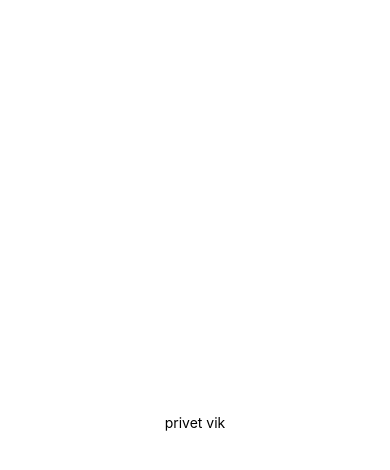
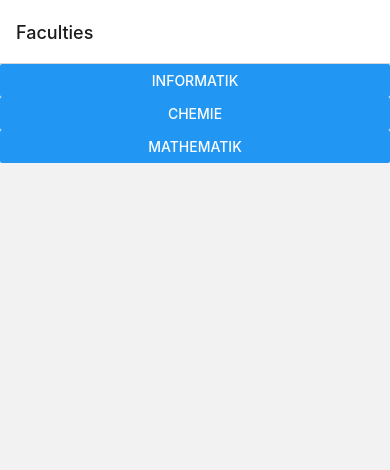
Before and after one commit to CyberRocketLab/FeedBackApp, a React Native app: screen / in a window 390 px wide. Shown: the top 470 px of the page. Built offline with nearby package versions, Linux system fonts and the light colour scheme.

Commit message:
base implementation

```diff
--- a/App.js
+++ b/App.js
@@ -1,20 +1,49 @@
-import { StatusBar } from 'expo-status-bar';
-import { StyleSheet, Text, View } from 'react-native';
+// import { StatusBar } from 'expo-status-bar';
+// import { StyleSheet, Text, View } from 'react-native';
+//
+// export default function App() {
+//   return (
+//     <View style={styles.container}>
+//       <Text>privet vik</Text>
+//       <StatusBar style="auto" />
+//     </View>
+//   );
+// }
+//
+// const styles = StyleSheet.create({
+//   container: {
+//     flex: 1,
+//     backgroundColor: '#fff',
+//     alignItems: 'center',
+//     justifyContent: 'center',
+//   },
+// });
 
-export default function App() {
+
+import React from 'react';
+import { NavigationContainer } from '@react-navigation/native';
+import { createStackNavigator } from '@react-navigation/stack';
+
+import FacultiesScreen from './screens/FacultiesScreen';
+import CoursesScreen from './screens/CoursesScreen';
+import CourseScreen from './screens/CourseScreen';
+import FeedbackScreen from './screens/FeedbackScreen';
+import ScoreScreen from './screens/ScoreScreen';
+
+const Stack = createStackNavigator();
+
+function App() {
   return (
-    <View style={styles.container}>
-      <Text>privet vik</Text>
-      <StatusBar style="auto" />
-    </View>
+      <NavigationContainer>
+        <Stack.Navigator initialRouteName="Faculties">
+          <Stack.Screen name="Faculties" component={FacultiesScreen} />
+          <Stack.Screen name="Courses" component={CoursesScreen} />
+          <Stack.Screen name="Course" component={CourseScreen} />
+          <Stack.Screen name="Feedback" component={FeedbackScreen} />
+          <Stack.Screen name="Score" component={ScoreScreen} />
+        </Stack.Navigator>
+      </NavigationContainer>
   );
 }
 
-const styles = StyleSheet.create({
-  container: {
-    flex: 1,
-    backgroundColor: '#fff',
-    alignItems: 'center',
-    justifyContent: 'center',
-  },
-});
+export default App;
--- a/package.json
+++ b/package.json
@@ -9,10 +9,13 @@
     "web": "expo start --web"
   },
   "dependencies": {
+    "@react-navigation/native": "^6.1.6",
+    "@react-navigation/stack": "^6.3.16",
     "expo": "~48.0.15",
     "expo-status-bar": "~1.4.4",
     "react": "18.2.0",
-    "react-native": "0.71.7"
+    "react-native": "0.71.7",
+    "react-native-elements": "^3.4.3"
   },
   "devDependencies": {
     "@babel/core": "^7.20.0"
--- /dev/null
+++ b/screens/CourseScreen.js
@@ -0,0 +1,16 @@
+import React from 'react';
+import { Button, View, Text } from 'react-native';
+
+function CourseScreen({ route, navigation }) {
+    const { course } = route.params;
+
+    return (
+        <View>
+            <Text>{course}</Text>
+            <Button title="Feedback" onPress={() => navigation.navigate('Feedback', { course })} />
+            <Button title="View Score" onPress={() => navigation.navigate('Score', { course })} />
+        </View>
+    );
+}
+
+export default CourseScreen;
--- /dev/null
+++ b/screens/CoursesScreen.js
@@ -0,0 +1,20 @@
+import React from 'react';
+import { Button, View } from 'react-native';
+
+function CoursesScreen({ route, navigation }) {
+    const { faculty } = route.params;
+    // Fetch the courses for the faculty from your backend
+    // Hardcoded for simplicity
+    const courses = ['course1', 'course2', 'course3'];
+
+    return (
+        <View>
+            {/* Render each course */}
+            {courses.map(course => (
+                <Button key={course} title={course} onPress={() => navigation.navigate('Course', { course })} />
+            ))}
+        </View>
+    );
+}
+
+export default CoursesScreen;
--- /dev/null
+++ b/screens/FacultiesScreen.js
@@ -0,0 +1,15 @@
+import React from 'react';
+import { Button, View } from 'react-native';
+
+function FacultiesScreen({ navigation }) {
+    return (
+        <View>
+            {/* Add more faculties as needed */}
+            <Button title="Informatik" onPress={() => navigation.navigate('Courses', { faculty: 'Informatik' })} />
+            <Button title="Chemie" onPress={() => navigation.navigate('Courses', { faculty: 'Chemie' })} />
+            <Button title="Mathematik" onPress={() => navigation.navigate('Courses', { faculty: 'Mathematik' })} />
+        </View>
+    );
+}
+
+export default FacultiesScreen;
--- /dev/null
+++ b/screens/FeedbackScreen.js
@@ -0,0 +1,18 @@
+import React from 'react';
+import { Button, View } from 'react-native';
+import { Input } from 'react-native-elements';
+
+function FeedbackScreen({ route, navigation }) {
+    const { course } = route.params;
+
+    return (
+        <View>
+            <Input placeholder="Question 1" />
+            <Input placeholder="Question 2" />
+            <Input placeholder="Question 3" />
+            <Button title="Submit" onPress={() => navigation.goBack()} />
+        </View>
+    );
+}
+
+export default FeedbackScreen;
--- /dev/null
+++ b/screens/ScoreScreen.js
@@ -0,0 +1,14 @@
+import React from 'react';
+import { Text, View } from 'react-native';
+
+function ScoreScreen({ route }) {
+    const { course } = route.params;
+
+    return (
+        <View>
+            <Text>Score for {course}: 8/10</Text>
+        </View>
+    );
+}
+
+export default ScoreScreen;
```
Also changed, not shown: 1 other file (tests, documents, lock files or other folders).
